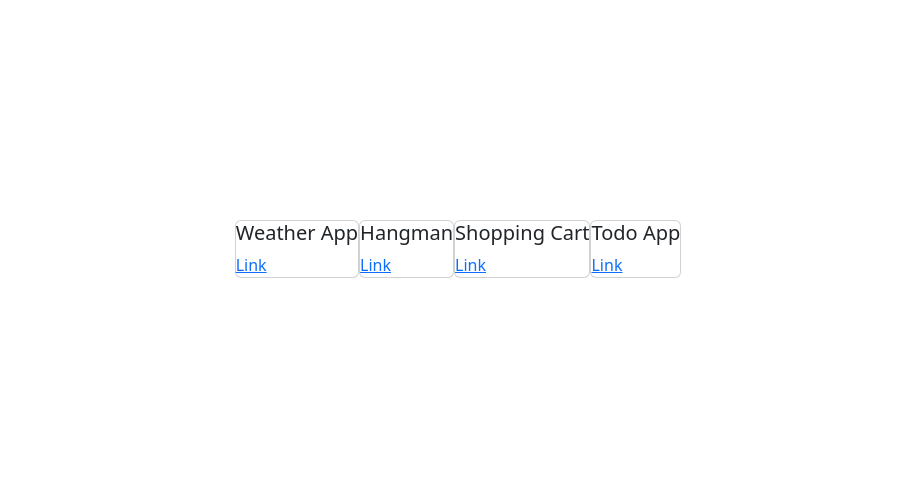
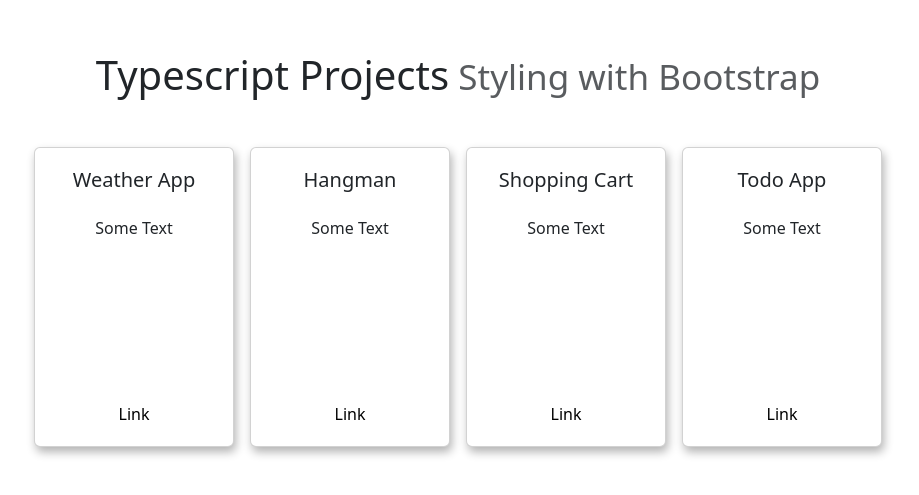
Before and after one commit to paulg44/typescript-weather-app, a React (Create React App) app in the folder my-app/: page / in a window 1280 px wide. Shown: the part 151-646 px from the top of the page, without its empty margins (182-1101 px from the left). Built offline with nearby package versions, Linux system fonts and the light colour scheme; the HTML template or start-up script is replaced by a standard one.

Commit message:
basic homepage styling complete

```diff
--- /dev/null
+++ b/my-app/src/Homepage/Homepage.css
@@ -0,0 +1,39 @@
+/* Custom CSS for Homepage */
+
+.customCard {
+  text-align: center;
+  padding: 20px;
+  width: 200px;
+  height: 300px;
+  box-shadow: 2px 5px 10px rgba(0, 0, 0, 0.3);
+}
+
+.link {
+  color: #000;
+  text-decoration: none;
+  animation: bounce 1s ease-in-out infinite;
+}
+
+@keyframes bounce {
+  70% {
+    transform: translateY(0%);
+  }
+  80% {
+    transform: translateY(-15%);
+  }
+  90% {
+    transform: translateY(0%);
+  }
+  95% {
+    transform: translateY(-7%);
+  }
+  97% {
+    transform: translateY(0%);
+  }
+  99% {
+    transform: translateY(-3%);
+  }
+  100% {
+    transform: translateY(0);
+  }
+}
--- a/my-app/src/Homepage/Homepage.tsx
+++ b/my-app/src/Homepage/Homepage.tsx
@@ -1,29 +1,52 @@
 // Component for Homepage
 import { Link } from "react-router-dom";
-import { Container, Card } from "react-bootstrap";
+import { Container, Stack, Card } from "react-bootstrap";
+import "./Homepage.css";
 
 function Homepage() {
   return (
     <Container
-      className="d-flex  align-items-center justify-content-center"
+      className="d-flex flex-column  align-items-center justify-content-center"
       style={{ height: "100vh" }}
     >
-      <Card>
+      <h1 className="mb-5">
+        Typescript Projects
+        <small className="text-muted"> Styling with Bootstrap</small>
+      </h1>
+      <Stack
+        direction="horizontal"
+        gap={3}
+        className="d-flex align-items-center justify-content-center"
+      >
+        <Card className="customCard">
           <Card.Title>Weather App</Card.Title>
-        <Link to={"/weather"}>Link</Link>
+          <Card.Body>Some Text</Card.Body>
+          <Link className="link" to={"/weather"}>
+            Link
+          </Link>
         </Card>
-      <Card>
+        <Card className="customCard">
           <Card.Title>Hangman</Card.Title>
-        <Link to={"/hangman"}>Link</Link>
+          <Card.Body>Some Text</Card.Body>
+          <Link className="link" to={"/hangman"}>
+            Link
+          </Link>
         </Card>
-      <Card>
+        <Card className="customCard">
           <Card.Title>Shopping Cart</Card.Title>
-        <Link to={"/shopping"}>Link</Link>
+          <Card.Body>Some Text</Card.Body>
+          <Link className="link" to={"/shopping"}>
+            Link
+          </Link>
         </Card>
-      <Card>
+        <Card className="customCard">
           <Card.Title>Todo App</Card.Title>
-        <Link to={"/todo"}>Link</Link>
+          <Card.Body>Some Text</Card.Body>
+          <Link className="link" to={"/todo"}>
+            Link
+          </Link>
         </Card>
+      </Stack>
     </Container>
   );
 }
```
Lines whose indentation alone changed are shown as unchanged.
